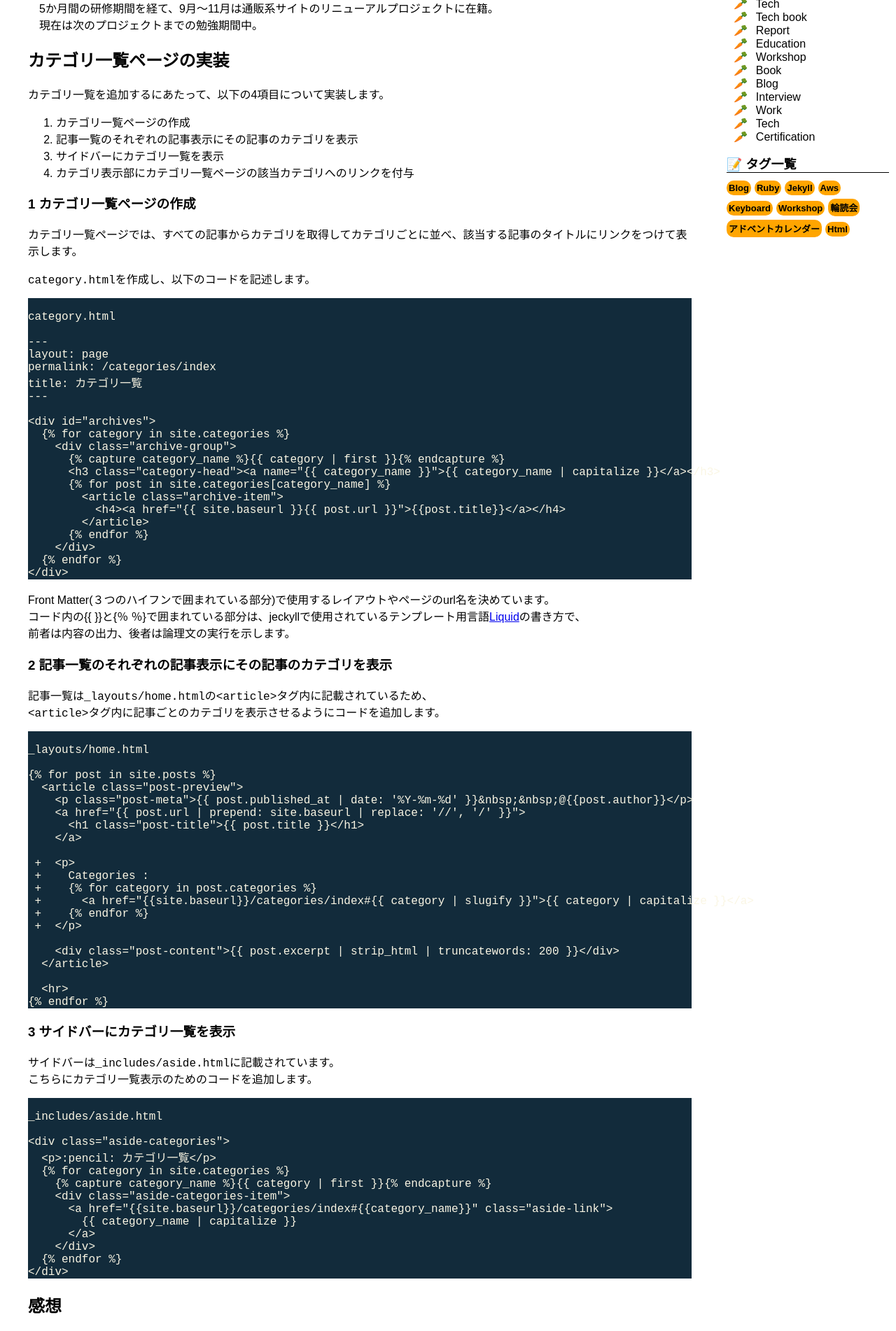
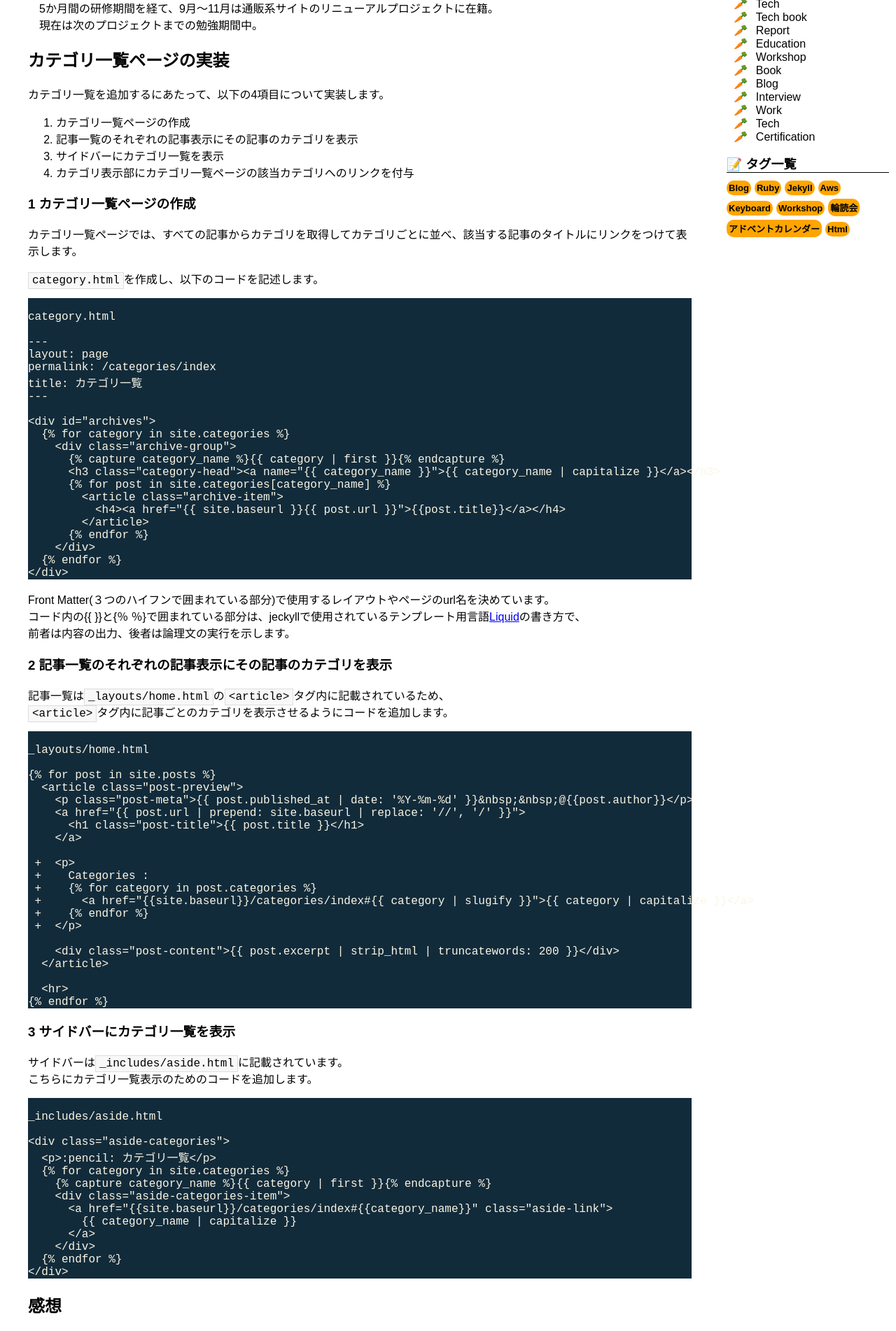
Before and after one commit to kcscarrot-konno/h2carrot.github.io, a Jekyll site: the page built from _posts/2021-12-08-jekyll.md, in a window 1280 px wide. Shown: the part 621-2523 px from the top of the page at 70% size. Built offline with Jekyll 4.4.1, drawn with Linux system fonts in a browser that asks for light colours; nearby versions of some CDN libraries; emoji names are drawn with the system emoji font; comment, search, counter and statistics services are not loaded.

Commit message:
インラインのコードハイライトスタイルを追加

```diff
--- a/assets/css/style.css
+++ b/assets/css/style.css
@@ -286,6 +286,13 @@ blockquote {
 .post-link {
   text-decoration: none;
 }
+
+code.language-plaintext.highlighter-rouge {
+  background-color: #f8f8f8;
+  padding: 2px 5px;
+  border: #ddd solid 1px;
+}
+
 /* --- END post.html ---*/
 /* --- START category.html ---*/
 .archive-group{
```
